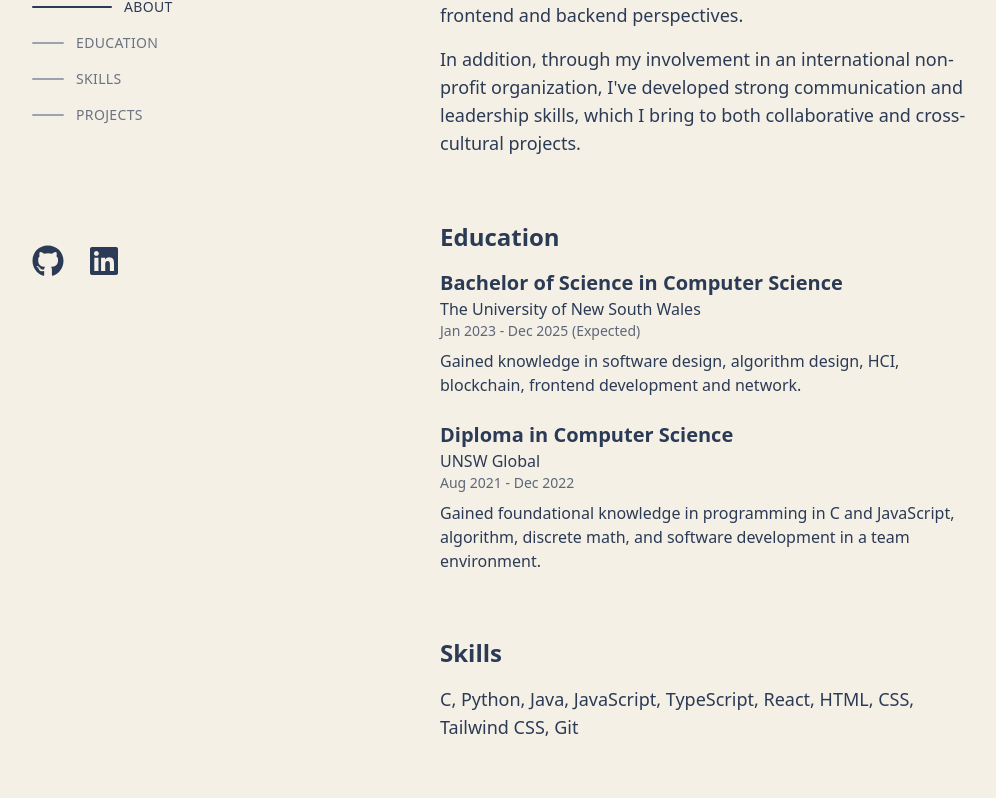
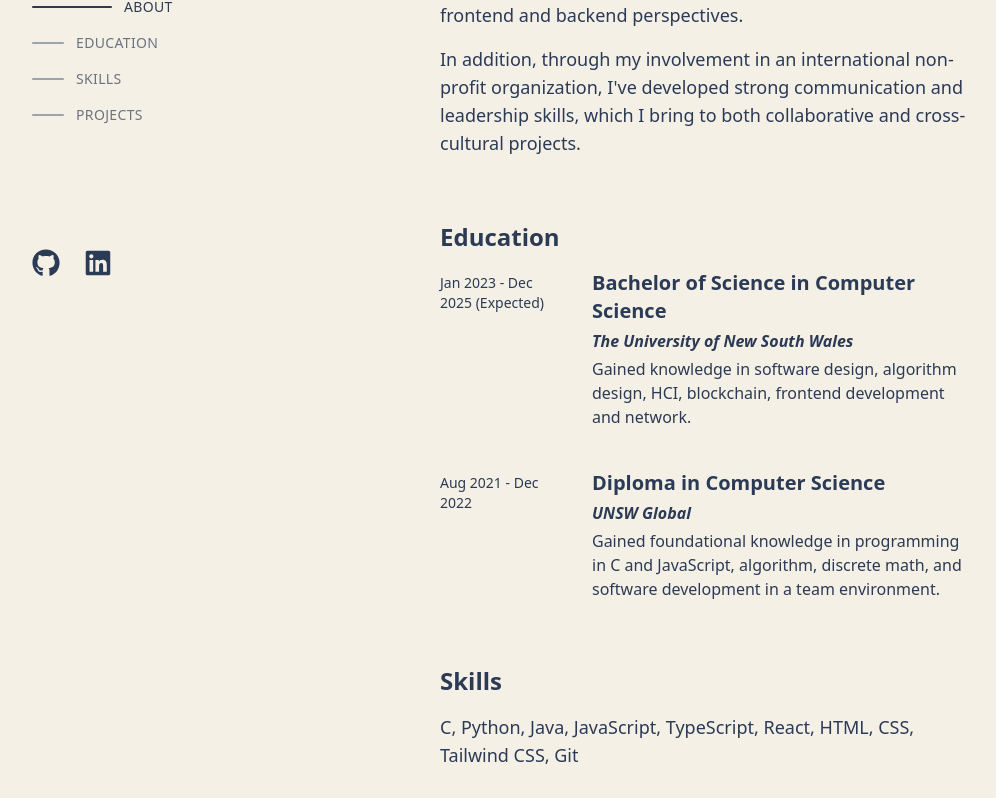
Before and after one commit to udai-h/my-portfolio, a React (Vite) app: page / in a window 1280 px wide. Shown: the part 427-1225 px from the top of the page, without its empty margins (136-1132 px from the left). Built offline with nearby package versions, Linux system fonts and the light colour scheme.

Commit message:
fix layout of education part

```diff
--- a/src/components/Education.tsx
+++ b/src/components/Education.tsx
@@ -2,31 +2,39 @@ export default function Education() {
   return (
     <section id="education" className="max-w-3xl mx-auto px-6 pt-16 text-left">
       <h2 className="lg:text-2xl text-xl font-bold mb-4">Education</h2>
-      <div className="space-y-6">
-        <div>
-          <h3 className="lg:text-xl text-base font-semibold text-navy dark:text-beige">
+      <div className="space-y-10">
+        <div className="lg:flex lg:gap-6">
+          <div className="lg:w-1/4 mb-2 lg:mb-0">
+            <p className="lg:text-sm text-xs text-navy dark:text-beige mt-1">
+              Jan 2023 - Dec 2025 (Expected)
+            </p>
+          </div>
+          <div className="lg:w-3/4 space-y-1">
+            <h3 className="lg:text-xl text-lg font-semibold text-navy dark:text-beige">
               Bachelor of Science in Computer Science
             </h3>
-          <p className="lg:text-base text-base text-navy dark:text-beige">
+            <p className="lg:text-base text-base font-bold italic text-navy dark:text-beige">
               The University of New South Wales
-          </p>
-          <p className="lg:text-sm text-xs text-navy dark:text-beige opacity-75">
-            Jan 2023 - Dec 2025 (Expected)
             </p>
             <p className="lg:mt-2 mt-1 lg:text-base text-sm text-navy dark:text-beige">
               Gained knowledge in software design, algorithm design, HCI,
               blockchain, frontend development and network.
             </p>
           </div>
-        <div>
-          <h3 className="lg:text-xl text-base font-semibold text-navy dark:text-beige">
+        </div>
+
+        <div className="lg:flex lg:gap-6">
+          <div className="lg:w-1/4 mb-2 lg:mb-0">
+            <p className="lg:text-sm text-xs text-navy dark:text-beige mt-1">
+              Aug 2021 - Dec 2022
+            </p>
+          </div>
+          <div className="lg:w-3/4 space-y-1">
+            <h3 className="lg:text-xl text-lg font-semibold text-navy dark:text-beige">
               Diploma in Computer Science
             </h3>
-          <p className="lg:text-base text-base text-navy dark:text-beige">
+            <p className="lg:text-base text-base font-bold italic text-navy dark:text-beige">
               UNSW Global
-          </p>
-          <p className="lg:text-sm text-xs text-navy dark:text-beige opacity-75">
-            Aug 2021 - Dec 2022
             </p>
             <p className="lg:mt-2 mt-1 lg:text-base text-sm text-navy dark:text-beige">
               Gained foundational knowledge in programming in C and JavaScript,
@@ -35,6 +43,7 @@ export default function Education() {
             </p>
           </div>
         </div>
+      </div>
     </section>
   );
 }
--- a/src/components/Header.tsx
+++ b/src/components/Header.tsx
@@ -63,7 +63,7 @@ export default function Header({ activeSection, onSectionClick }: HeaderProps) {
           rel="noopener noreferrer"
           aria-label="GitHub"
         >
-          <FaGithub className="w-8 h-8 hover:text-gold transition-colors" />
+          <FaGithub className="w-7 h-7 hover:text-gold transition-colors" />
         </a>
         <a
           href="https://linkedin.com/in/yudai-hinata"
@@ -71,7 +71,7 @@ export default function Header({ activeSection, onSectionClick }: HeaderProps) {
           rel="noopener noreferrer"
           aria-label="LinkedIn"
         >
-          <FaLinkedin className="w-8 h-8 hover:text-gold transition-colors" />
+          <FaLinkedin className="w-7 h-7 hover:text-gold transition-colors" />
         </a>
       </div>
     </header>
```
Lines whose indentation alone changed are shown as unchanged.
